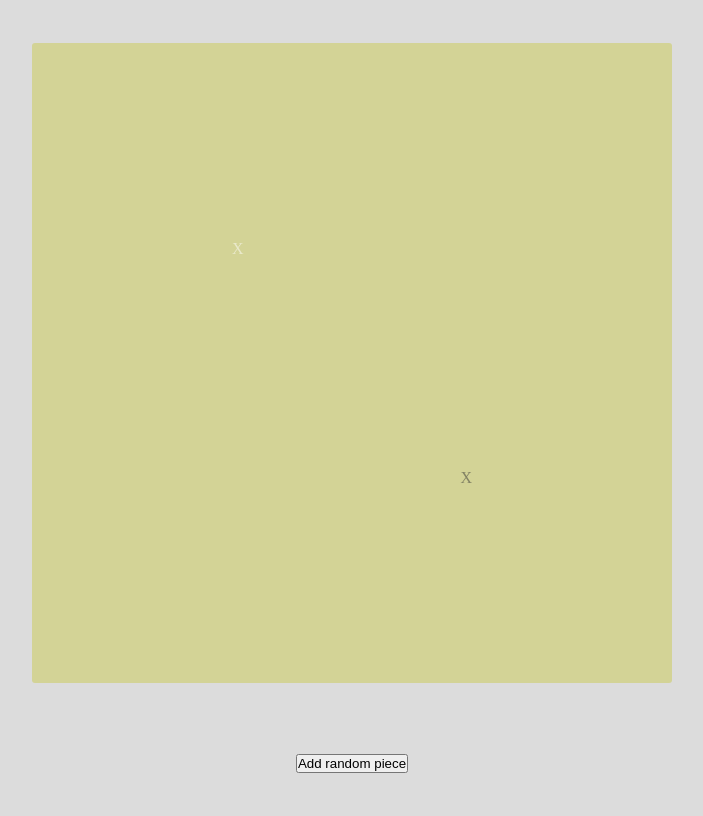
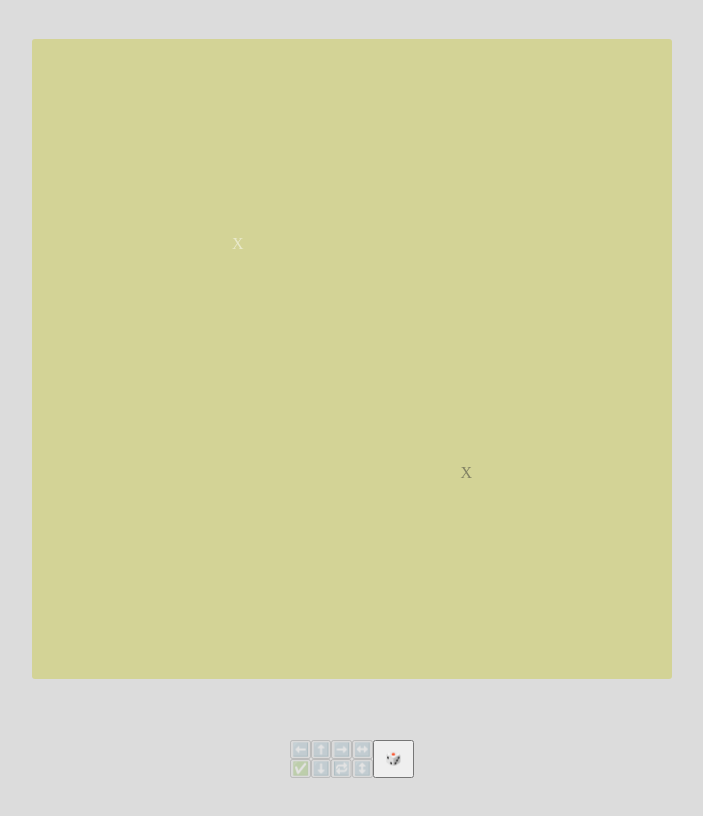
Before and after one commit to nbogie/blokus-react, a React (Vite) app: page / in a window 1280 px wide. Shown: the whole page, without its empty margins (288-991 px from the left). Built offline with nearby package versions, Linux system fonts and the light colour scheme.

Commit message:
inc add-random button in controls

```diff
--- a/src/components/App.css
+++ b/src/components/App.css
@@ -47,9 +47,10 @@ body * {
 .movementButtonGrid {
     display: grid;
     grid-template-areas:
-        "left up right flipH"
-        ".. down rotate flipV";
+        "left up right flipH rand rand"
+        ".. down rotate flipV rand rand";
     grid-template-rows: 1fr 1fr;
+    grid-template-columns: repeat(6, 1fr);
 }
 .movementButtonGrid .up {
     grid-area: up;
@@ -73,6 +74,9 @@ body * {
 .movementButtonGrid .flipH {
     grid-area: flipH;
 }
+.movementButtonGrid .addRandom {
+    grid-area: rand;
+}
 
 .startingPositionMarker {
     display: grid;
--- a/src/components/App.tsx
+++ b/src/components/App.tsx
@@ -41,20 +41,8 @@ function App() {
                     position={getStartingPositionForColour("black")}
                 />
             </div>
-            <button
-                onClick={() =>
-                    dispatch({
-                        name: "add-random-piece-floating",
-                        pieceColour: gameState.nextPieceColour,
-                    })
-                }
-            >
-                Add random piece
-            </button>
 
-            {gameState.floatingPiece && (
-                <ControlButtons dispatch={dispatch} gameState={gameState} />
-            )}
+            <ControlButtons dispatch={dispatch} gameState={gameState} />
         </div>
     );
 }
--- a/src/components/ControlButtons.tsx
+++ b/src/components/ControlButtons.tsx
@@ -23,21 +23,38 @@ export function ControlButtons({
     }
     return (
         <div className="movementButtonGrid">
-            <button className="up" onClick={moveUp}>
+            <button
+                className="up"
+                onClick={moveUp}
+                disabled={!gameState.floatingPiece}
+            >
                 ⬆️
             </button>
-            <button className="left" onClick={moveLeft}>
+            <button
+                className="left"
+                onClick={moveLeft}
+                disabled={!gameState.floatingPiece}
+            >
                 ⬅️
             </button>
-            <button className="right" onClick={moveRight}>
+            <button
+                className="right"
+                onClick={moveRight}
+                disabled={!gameState.floatingPiece}
+            >
                 ➡️
             </button>
-            <button className="down" onClick={moveDown}>
+            <button
+                className="down"
+                onClick={moveDown}
+                disabled={!gameState.floatingPiece}
+            >
                 ⬇️
             </button>
             <button
                 className="rotate"
                 onClick={() => dispatch({ name: "rotate-floating-piece" })}
+                disabled={!gameState.floatingPiece}
             >
                 🔄
             </button>
@@ -49,6 +66,7 @@ export function ControlButtons({
                         flipDirection: "horizontal",
                     })
                 }
+                disabled={!gameState.floatingPiece}
             >
                 ↔️
             </button>
@@ -60,23 +78,37 @@ export function ControlButtons({
                         flipDirection: "vertical",
                     })
                 }
+                disabled={!gameState.floatingPiece}
             >
                 ↕️
             </button>
 
-            {
             <button
                 className="lock"
                 onClick={() =>
+                    gameState.floatingPiece !== null
+                        ? dispatch({
+                              name: "place-piece",
+                              positionPiece: gameState.floatingPiece,
+                          })
+                        : () => {}
+                }
+                disabled={!gameState.floatingPiece}
+            >
+                ✅
+            </button>
+
+            <button
+                className="addRandom"
+                onClick={() =>
                     dispatch({
-                            name: "place-piece",
-                            positionPiece: gameState.floatingPiece!,
+                        name: "add-random-piece-floating",
+                        pieceColour: gameState.nextPieceColour,
                     })
                 }
             >
-                    ✅
+                🎲
             </button>
-            }
         </div>
     );
 }
```
Lines whose indentation alone changed are shown as unchanged.
